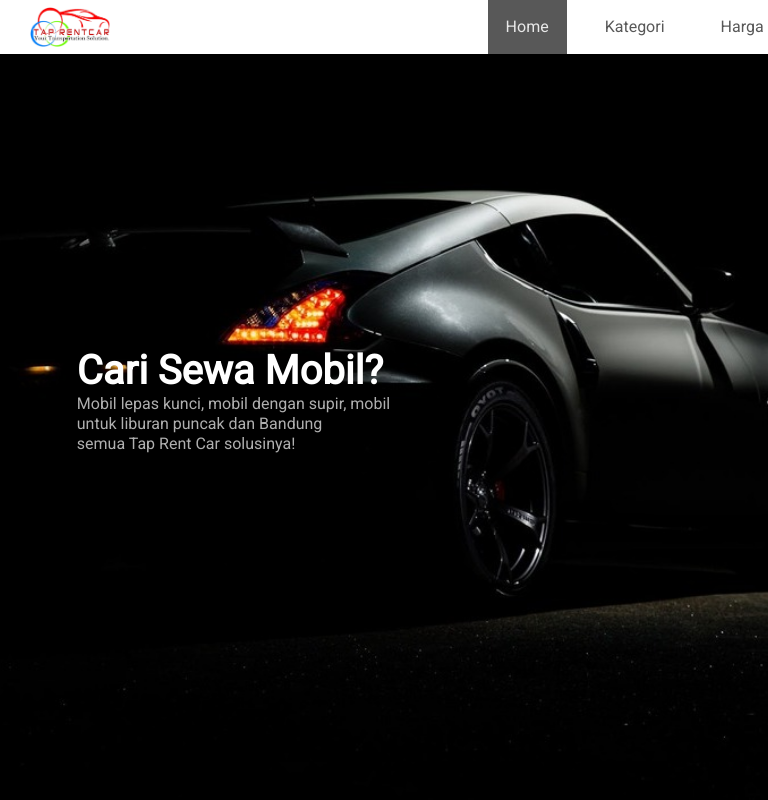
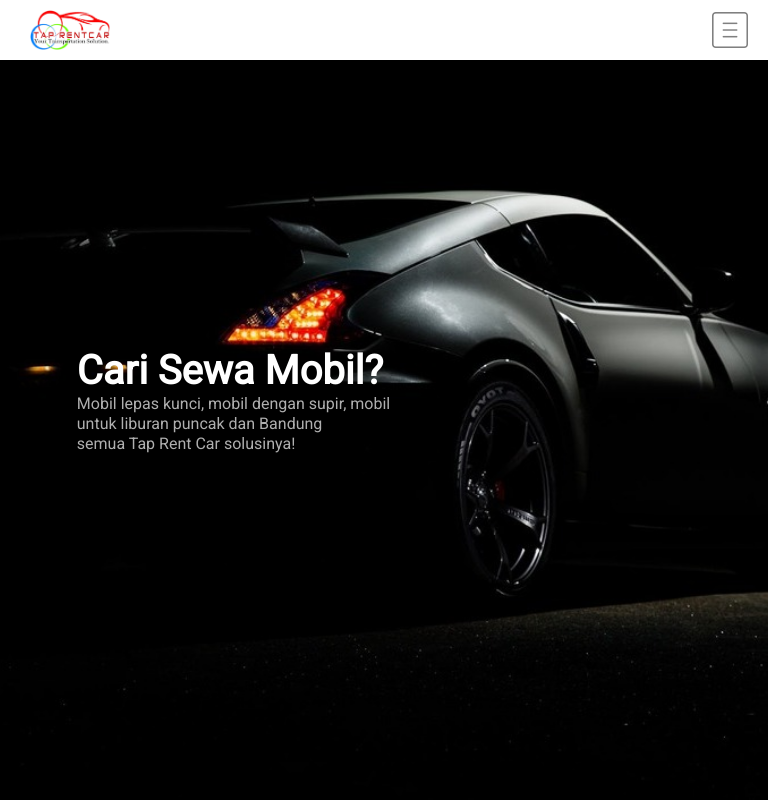
Before and after one commit to ilhamksyuriadi/tap-rent-car, a React (Create React App) app: page / in a window 768 px wide. Shown: the top 800 px of the page. Built offline with nearby package versions, Linux system fonts and the light colour scheme.

Commit message:
done, but need to be clean the code

```diff
--- a/src/components/Header.jsx
+++ b/src/components/Header.jsx
@@ -1,17 +1,44 @@
-import React from 'react';
+import React, { useState } from 'react';
 import './Header.scss';
 import Logo from '../assets/logo/taprentcar_logo.png';
 import { Link, animateScroll } from 'react-scroll';
 
 export default function NavBar() {
+    const [state, setState] = useState({
+        toggle: false
+    })
+
     const scrollToTop = () => {
         animateScroll.scrollToTop();
+        // if (!state.toggle) {
+            handleLinkClick()
+        // }
+    }
+
+    const handleToggleClick = () => {
+        // let width = window.screen.width;
+        let menu = document.getElementById("navigation")
+        // console.log(typeof width)
+        if (state.toggle) {
+            setState({toggle: false})
+            menu.style.left = "100%"
+        } else {
+            setState({toggle: true})
+            menu.style.left = "0%"
+        }
+    }
+
+    const handleLinkClick = () => {
+        // let width = window.screen.width;
+        let menu = document.getElementById("navigation")
+        setState({toggle: false})
+        menu.style.left = "100%"
     }
 
     return (
         <header>
-            <img src={Logo} alt="logo" onClick={scrollToTop}/>
-            <nav>
+            <img className="logo" src={Logo} alt="logo" onClick={scrollToTop}/>
+            <nav id="navigation">
                 <ul>
                     {/* <li><a href="#home">Home</a></li> */}
                     <li>
@@ -22,6 +49,7 @@ export default function NavBar() {
                             smooth={true}
                             duration={1000}
                             offset={-75}
+                            onClick={handleLinkClick}
                         >
                         Home
                         </Link>
@@ -34,6 +62,7 @@ export default function NavBar() {
                             smooth={true}
                             duration={1000}
                             offset={-75}
+                            onClick={handleLinkClick}
                         >
                         Kategori
                         </Link>
@@ -46,6 +75,7 @@ export default function NavBar() {
                             smooth={true}
                             duration={1000}
                             offset={-75}
+                            onClick={handleLinkClick}
                         >
                         Harga
                         </Link>
@@ -58,12 +88,23 @@ export default function NavBar() {
                             smooth={true}
                             duration={1000}
                             offset={-75}
+                            onClick={handleLinkClick}
                         >
                         Galeri
                         </Link>
                     </li>
                 </ul>
             </nav>
+            <span className="hamburger">
+                {
+                    state.toggle
+                    ? <img onClick={handleToggleClick} className="hamburger-logo" src={'../assets/logo/close.png'} alt=""/>
+                    : <img onClick={handleToggleClick} className="hamburger-logo" src={'../assets/logo/square.png'} alt=""/>
+                }
+                {/* <img className="hamburger-logo" src={'../assets/logo/square.png'} alt=""/> */}
+                {/* <img className="hamburger-logo" src={'../assets/logo/close.png'} alt=""/> */}
+                {/* <p className="hamburger-close">&#10006;</p> */}
+            </span>
         </header>
     )
 }
--- a/src/components/Header.scss
+++ b/src/components/Header.scss
@@ -5,7 +5,7 @@ header{
     align-items: center;
     position: fixed;
     background: white;
-    img{
+    .logo{
         width: 80px;
         height: 40px;
         margin-left: 30px;
@@ -56,3 +56,78 @@ header{
         }
     }
 }
+
+@media (min-width:768px) {
+    .hamburger{
+        display: none;
+    }
+}
+
+@media (max-width:769px) {
+    header{
+        width: 100%;
+        display: flex;
+        justify-content: space-between;
+        align-items: center;
+        position: fixed;
+        background: white;
+        .logo{
+
+        }
+        img:hover{
+            cursor: pointer;
+        }
+        nav{
+            transition: 0.8s;
+            // display: none;
+            position: absolute;
+            // background: rgb(207, 207, 207);
+            height: 100vh;
+            width: 100vw;
+            top: 60px;
+            left: 100%;
+            margin: 0;
+            // right: 0%;
+            ul{
+                background: rgb(207, 207, 207);
+                flex-direction: column;
+                justify-content: flex-start;
+                li{
+                    // background: cyan;
+                    height: 54px;
+                    padding: 0;
+                    a{
+                        // background: darkcyan;
+                        width: 100%;
+                        text-align: center;
+                    }
+                    .active{
+
+                    }
+                }
+                li:hover{
+
+                }
+            }
+        }
+        .hamburger{
+            // background: red;
+            display: flex;
+            margin-right: 20px;
+            height: 60px;
+            align-items: center;
+            // backgri
+            .hamburger-logo{
+                transition: 2s;
+                width: 36px;
+                height: 36px;
+                filter: opacity(50%);
+            }
+            .hamburger-close{
+                background: beige;
+                font-size: 40px;
+                filter: opacity(60%);
+            }
+        }
+    }
+}
```
Also changed, not shown: public/assets/logo/close.png (added), public/assets/logo/square.png (added).
